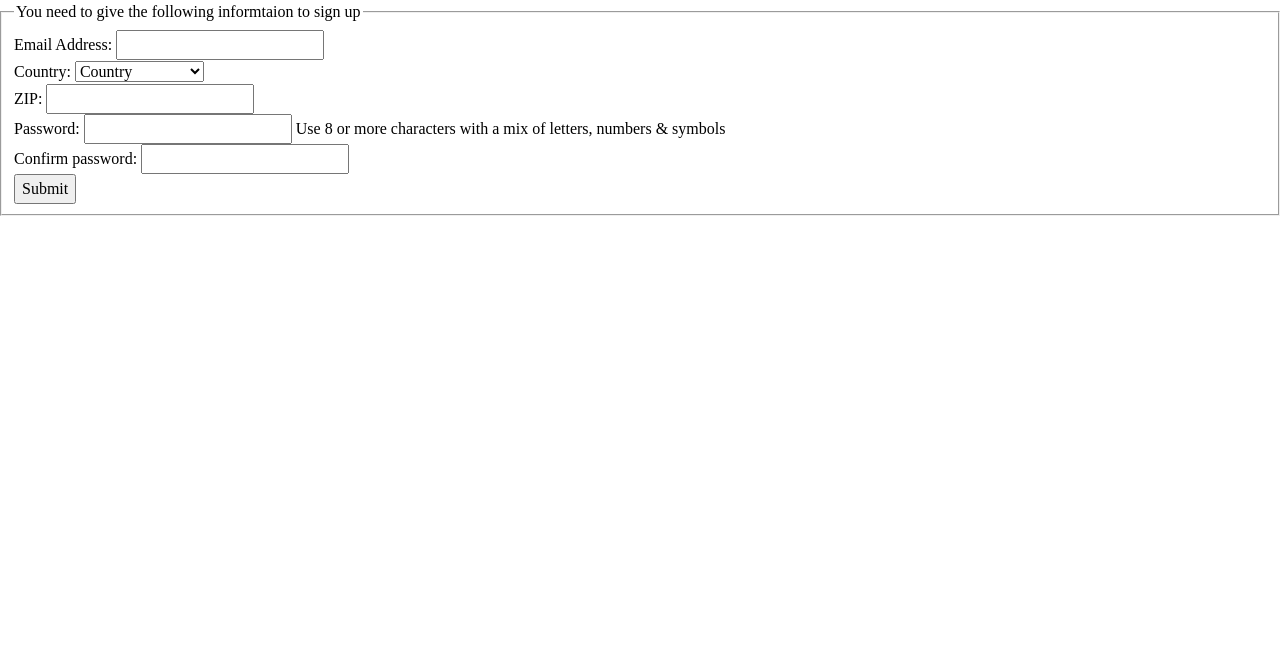
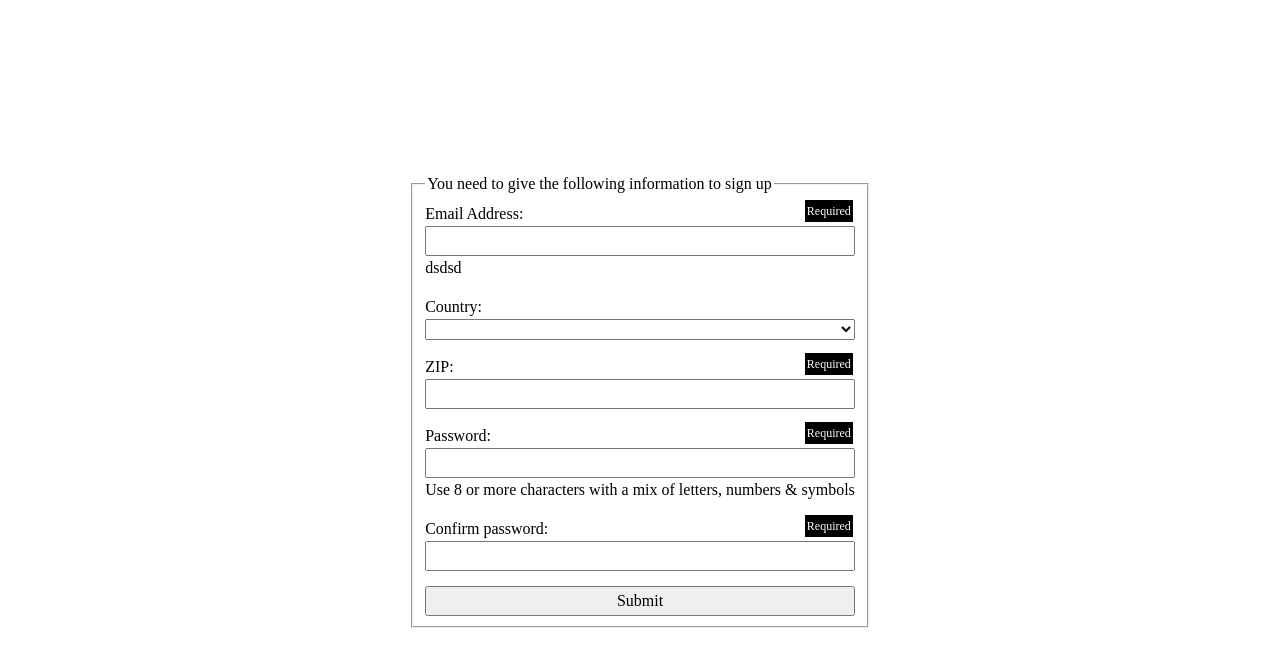
Before and after one commit to ZTanvir/odin-form-validation, a plain HTML site: page index.html in a window 1280 px wide. Drawn offline with Linux system fonts and the light colour scheme.

Commit message:
Add required text beside input field

```diff
--- a/index.html
+++ b/index.html
@@ -8,10 +8,10 @@
     <title>Odin Form Validation</title>
 </head>
 <body>
-    <form>
+    <form id="sign-up-form">
         <fieldset>
-            <legend>You need to give the following informtaion to sign up</legend>
-            <div>
+            <legend>You need to give the following information to sign up</legend>
+            <div class="email-account">
                 <label for="mail">Email Address:</label>
                 <input type="email" name="email" id="mail" autocomplete="username" required>
                 <span class="email-error"></span>
@@ -19,25 +19,25 @@
             <div>
                 <label for="country">Country:</label>
                 <select id="country">
-                    <option value="country">Country</option>
+                    <option value="empty"></option>
                     <option value="sw">Switzerland</option>
                     <option value="fr">France</option>
                     <option value="de">Germany</option>
                     <option value="nl">The Netherlands</option>
                 </select>
             </div>
-            <div>
+            <div class="zip-code">
                 <label for="zip">ZIP:</label>
                 <input type="text" name="zip" id="zip" required>
                 <span class="zip-error"></span>
             </div>
-            <div>
+            <div class="password-field">
                 <label for="pass">Password:</label>
                 <input type="password" name="password" id="pass" autocomplete="new-password" minlength="7" required>
+                <span class="pass-error"></span>
                 <span class="pass-instruction">Use 8 or more characters with a mix of letters, numbers & symbols</span>
-                <span class="pass-error"></span>
             </div>
-            <div>
+            <div class="confirm-password">
                 <label for="cpass">Confirm password:</label>
                 <input type="password" name="cpassword" id="cpass" autocomplete="new-password" required>
                 <span class="pass-confirm-error"></span>
--- a/script/script.js
+++ b/script/script.js
@@ -0,0 +1 @@
+document.querySelector(".email-error").textContent = "dsdsd"
--- a/style/style.css
+++ b/style/style.css
@@ -67,3 +67,32 @@ h6 {
 #__next {
   isolation: isolate;
 }
+body {
+  display: grid;
+  place-items: center;
+}
+#sign-up-form > fieldset {
+  display: grid;
+  gap: 15px;
+}
+fieldset > div {
+  display: flex;
+  flex-direction: column;
+}
+.email-account,
+.zip-code,
+.password-field,
+.confirm-password {
+  position: relative;
+}
+
+input:required + span::before {
+  content: "Required";
+  position: absolute;
+  right: 2px;
+  top: -2px;
+  background-color: black;
+  color: white;
+  padding: 2px;
+  font-size: 12px;
+}
```
